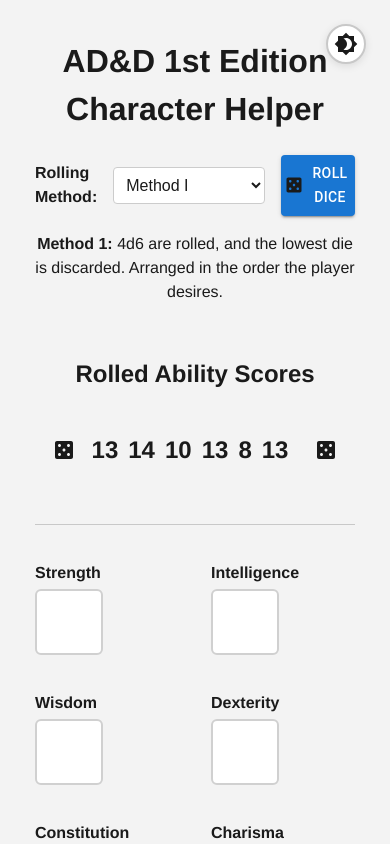
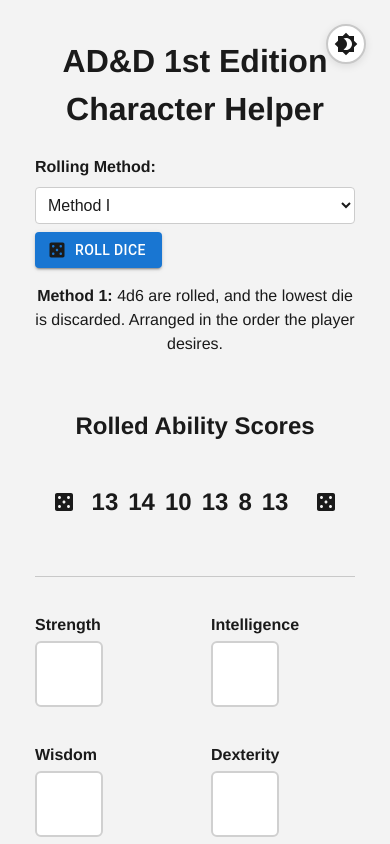
Before and after one commit to veetiveeti/adnd-chargen, a React (Create React App) app: page / in a window 390 px wide. Shown: the top 844 px of the page. Built offline with nearby package versions, Linux system fonts and the light colour scheme.

Commit message:
restyle Rolling Method container

```diff
--- a/src/App.css
+++ b/src/App.css
@@ -100,6 +100,23 @@
   @media (max-width: 680px) {
     width: 40px;
     height: 40px;
+  }
+}
+
+.rollingMethodSelector {
+  display: flex;
+  gap: 1rem;
+  align-items: center;
+
+  @media (max-width: 680px) {
+    gap: 0.5rem;
+    flex-direction: column;
+    align-items: start;
+    justify-content: start;
+    width: 100%;
+    max-width: 320px;
+    margin-left: auto;
+    margin-right: auto;
   }
 }
 
--- a/src/components/AbilityScoreRoller.jsx
+++ b/src/components/AbilityScoreRoller.jsx
@@ -331,7 +331,7 @@
           marginBottom: "2rem"
         }}
       >
-        <div style={{ display: "flex", gap: "1rem", alignItems: "center" }}>
+        <div className="rollingMethodSelector">
           <label htmlFor="method-select"><b>Rolling Method:</b></label>
           <select
             id="method-select"
```
